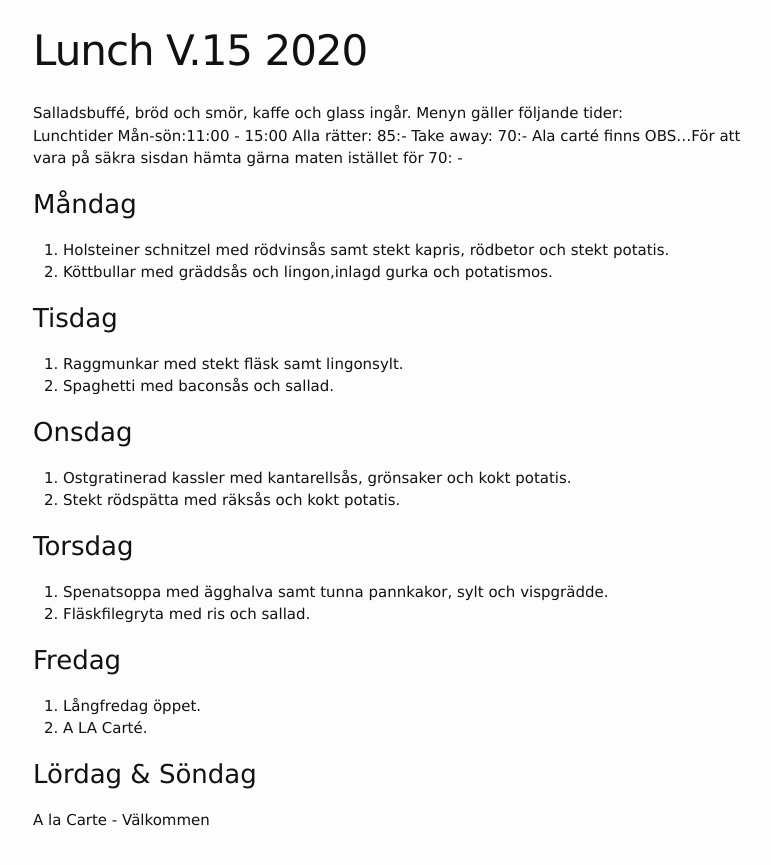
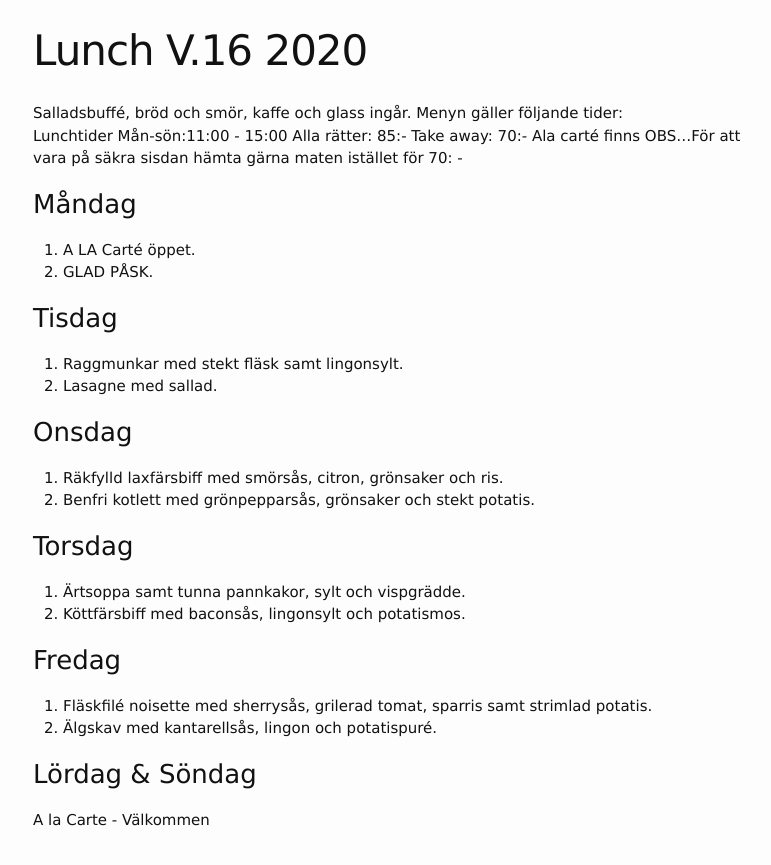
Before and after one commit to FarInn62/farinn62.github.io, a Jekyll site: the page built from lunch.md, in a window 1280 px wide. Shown: the top 865 px of the page, without its empty margins (237-1008 px from the left). Built offline with Jekyll 4.4.1, drawn with Linux system fonts in a browser that asks for light colours.

Commit message:
Update lunch.md

```diff
--- a/lunch.md
+++ b/lunch.md
@@ -1,6 +1,6 @@
 ---
 layout: foodmenu
-title: Lunch V.15 2020
+title: Lunch V.16 2020
 permalink: /lunch/
 published: true
 ---
@@ -13,24 +13,24 @@ OBS...För att vara på säkra sisdan hämta gärna maten istället för 70: -
 
 
 ### Måndag
-1. Holsteiner schnitzel med rödvinsås samt stekt kapris, rödbetor och stekt potatis.
-2. Köttbullar med gräddsås och lingon,inlagd gurka och potatismos.
+1. A LA Carté öppet.
+2. GLAD PÅSK.
 
 ### Tisdag
 1. Raggmunkar med stekt fläsk samt lingonsylt.
-2. Spaghetti med baconsås och sallad.
+2. Lasagne med sallad.
 
 ### Onsdag
-1. Ostgratinerad kassler med kantarellsås, grönsaker och kokt potatis.
-2. Stekt rödspätta med räksås och kokt potatis.
+1. Räkfylld laxfärsbiff med smörsås, citron, grönsaker och ris.
+2. Benfri kotlett med grönpepparsås, grönsaker och stekt potatis.
 
 ### Torsdag
-1. Spenatsoppa med ägghalva samt tunna pannkakor, sylt och vispgrädde.
-2. Fläskfilegryta med ris och sallad.
+1. Ärtsoppa samt tunna pannkakor, sylt och vispgrädde.
+2. Köttfärsbiff med baconsås, lingonsylt och potatismos.
 
 ### Fredag
-1. Långfredag öppet.
-2. A LA Carté.
+1. Fläskfilé noisette med sherrysås, grilerad tomat, sparris samt strimlad potatis.
+2. Älgskav med kantarellsås, lingon och potatispuré.
 
 
 
```
